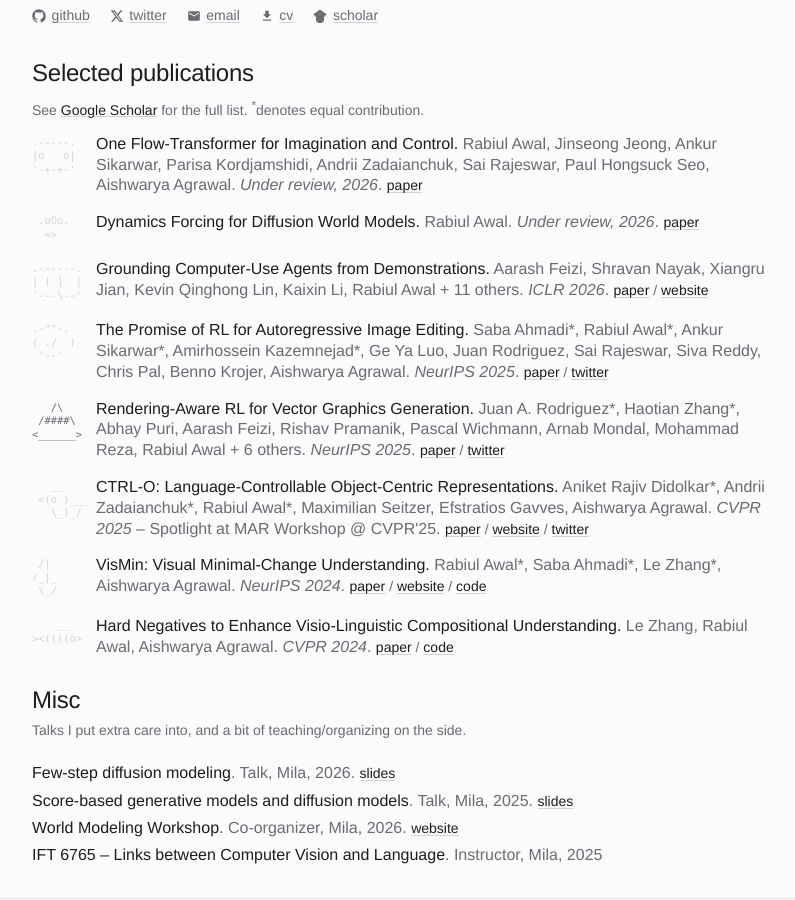
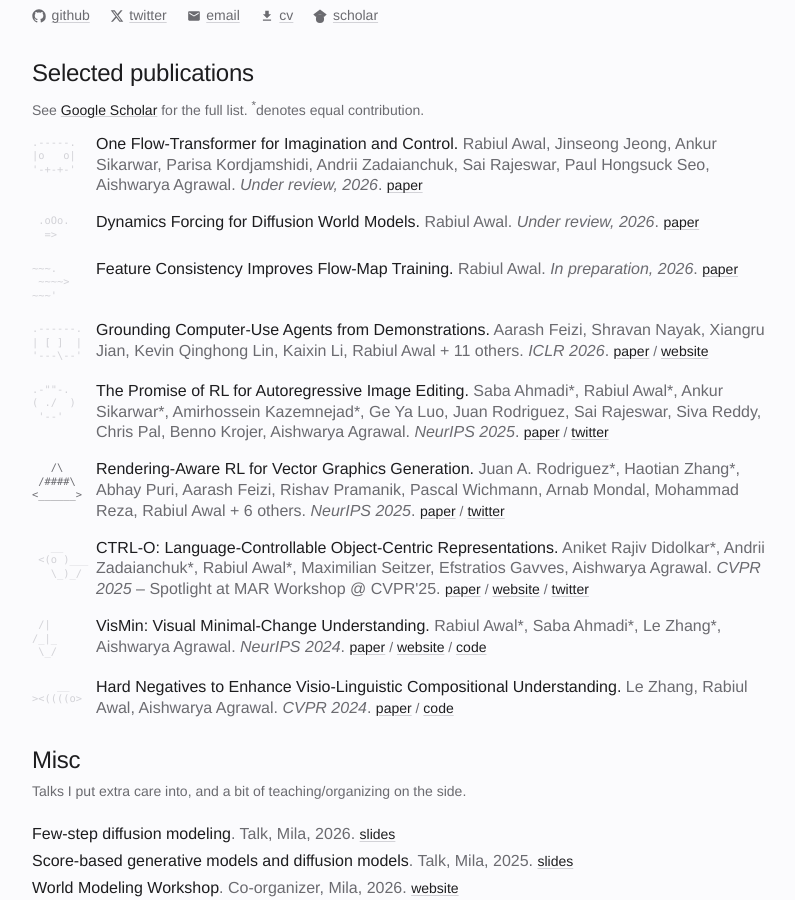
Before and after one commit to rabiulcste/rabiulcste.github.io, a Jekyll site: the page built from index.html, in a window 1280 px wide and 900 px high, scrolled down 647 px. Shown: the whole window, without its empty margins (223-1018 px from the left). Built offline with Jekyll 4.4.1, drawn with Linux system fonts in a browser that asks for light colours.

Commit message:
Add in-preparation paper: Feature Consistency Improves Flow-Map Training
Co-Authored-By: Claude Opus 5.5 <noreply@anthropic.com>

```diff
--- a/_includes/pages/about-research.html
+++ b/_includes/pages/about-research.html
@@ -8,6 +8,10 @@
 
   <div class="list-entry"><pre class="entry-art" aria-hidden="true"> .oOo.
   =></pre><p class="entry-text"><strong class="list-entry-title">Dynamics Forcing for Diffusion World Models.</strong> Rabiul Awal. <em>Under review, 2026</em>. <span class="link-group"><a href="https://openreview.net/forum?id=666zLHqL0t" target="_blank" rel="noopener noreferrer">paper</a></span></p></div>
+
+  <div class="list-entry"><pre class="entry-art" aria-hidden="true">~~~.
+ ~~~~>
+~~~'</pre><p class="entry-text"><strong class="list-entry-title">Feature Consistency Improves Flow-Map Training.</strong> Rabiul Awal. <em>In preparation, 2026</em>. <span class="link-group"><a href="https://drive.google.com/file/d/1tt0go1c69HqtN3LTCYLwY_RtD0HzMhqW/view?usp=drive_link" target="_blank" rel="noopener noreferrer">paper</a></span></p></div>
 
   <div class="list-entry"><pre class="entry-art" aria-hidden="true">.------.
 | [ ]  |
```
